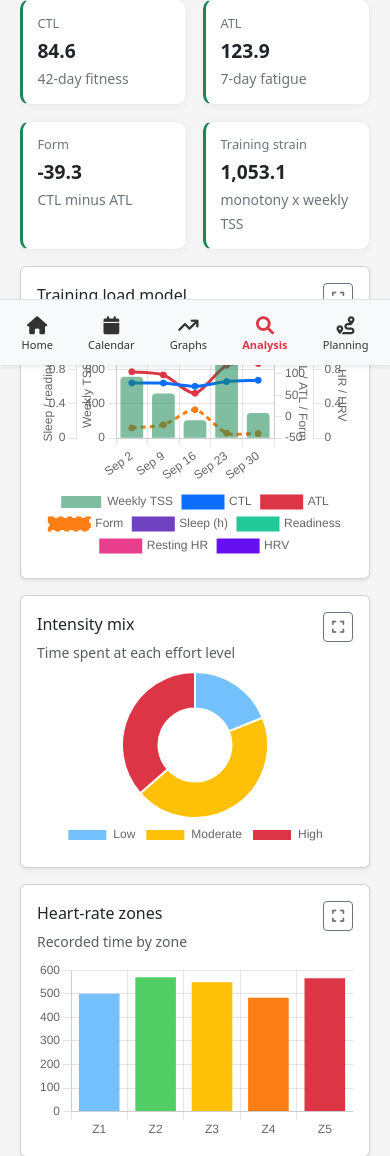
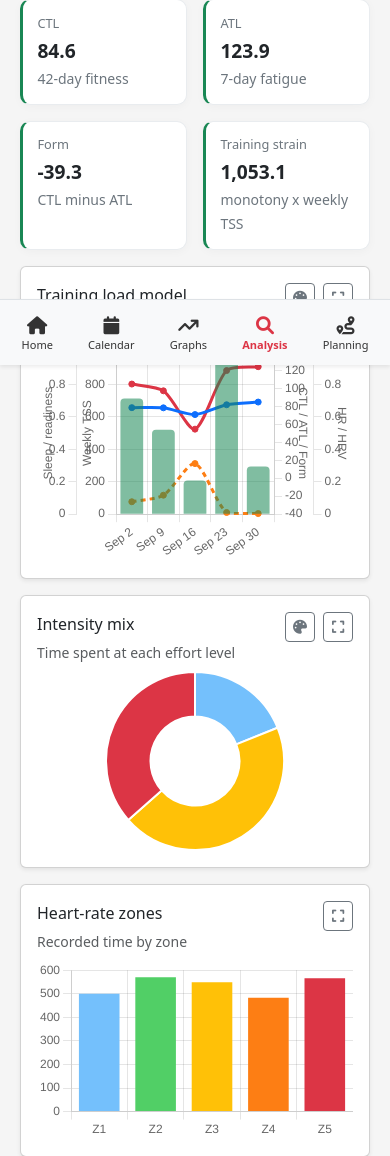
Before and after one commit to mattiaAsto/TrainingLows, a Flask app: page /analysis in a window 390 px wide. Shown: the part 479-1635 px from the top of the page. Run offline with Flask 3, Linux system fonts and the light colour scheme; a user stored in the database is signed in; parts of the project's set-up code (start-up, migrations or seed data) failed here and were passed over; some libraries are stand-ins or nearby versions.

Commit message:
Analysis page legends

```diff
--- a/app/main/templates/analysis_dashboard.html
+++ b/app/main/templates/analysis_dashboard.html
@@ -30,11 +30,11 @@
 
     <div class="row g-3 mb-3">
         <div class="col-12 col-xl-8"><div class="card shadow-sm h-100"><div class="card-body">
-            <div class="analysis-chart-heading"><h5 class="card-title mb-1">Training load model</h5><button class="btn btn-sm btn-outline-secondary graph-expand-btn" type="button" data-graph-target="load-trend-chart" data-graph-title="Training load model" aria-label="Expand Training load model" title="Expand graph"><i class="fas fa-expand"></i></button></div><div class="text-muted small mb-2">TSS, chronic load, acute load, and form</div>
+            <div class="analysis-chart-heading"><h5 class="card-title mb-1">Training load model</h5><div class="d-flex align-items-center gap-2"><span class="chart-legend-wrap"><button class="btn btn-sm btn-outline-secondary chart-legend-toggle" type="button" data-legend-toggle="load-trend-chart" aria-label="Show legend" title="Show legend"><i class="fas fa-palette"></i></button><div class="chart-legend-popover" data-legend-for="load-trend-chart"></div></span><button class="btn btn-sm btn-outline-secondary graph-expand-btn" type="button" data-graph-target="load-trend-chart" data-graph-title="Training load model" aria-label="Expand Training load model" title="Expand graph"><i class="fas fa-expand"></i></button></div></div><div class="text-muted small mb-2">TSS, chronic load, acute load, and form</div>
             <div class="analysis-chart"><canvas id="load-trend-chart"></canvas></div>
         </div></div></div>
         <div class="col-12 col-xl-4"><div class="card shadow-sm h-100"><div class="card-body">
-            <div class="analysis-chart-heading"><h5 class="card-title mb-1">Intensity mix</h5><button class="btn btn-sm btn-outline-secondary graph-expand-btn" type="button" data-graph-target="intensity-chart" data-graph-title="Intensity mix" aria-label="Expand Intensity mix" title="Expand graph"><i class="fas fa-expand"></i></button></div><div class="text-muted small mb-2">Time spent at each effort level</div>
+            <div class="analysis-chart-heading"><h5 class="card-title mb-1">Intensity mix</h5><div class="d-flex align-items-center gap-2"><span class="chart-legend-wrap"><button class="btn btn-sm btn-outline-secondary chart-legend-toggle" type="button" data-legend-toggle="intensity-chart" aria-label="Show legend" title="Show legend"><i class="fas fa-palette"></i></button><div class="chart-legend-popover" data-legend-for="intensity-chart"></div></span><button class="btn btn-sm btn-outline-secondary graph-expand-btn" type="button" data-graph-target="intensity-chart" data-graph-title="Intensity mix" aria-label="Expand Intensity mix" title="Expand graph"><i class="fas fa-expand"></i></button></div></div><div class="text-muted small mb-2">Time spent at each effort level</div>
             <div class="analysis-chart analysis-chart-short"><canvas id="intensity-chart"></canvas></div>
         </div></div></div>
     </div>
@@ -86,6 +86,12 @@
     .type-dot { display: inline-block; width: 9px; height: 9px; margin-right: .45rem; border-radius: 50%; }
     .type-running { background: #dc3545; } .type-cycling { background: #198754; }
     .type-swimming { background: #0d6efd; } .type-strength { background: #fd7e14; }
+    .chart-legend-wrap { position:relative; display:inline-flex; flex:0 0 auto; }
+    .chart-legend-toggle { display:none; width:30px; height:30px; padding:0; place-items:center; flex:0 0 auto; }
+    .chart-legend-popover { display:none; position:absolute; top:calc(100% + .4rem); right:0; z-index:30; min-width:170px; max-width:min(260px, calc(100vw - 2.5rem)); max-height:220px; overflow-y:auto; padding:.5rem .65rem; background:#fff; border:1px solid #dee2e6; border-radius:8px; box-shadow:0 10px 26px rgba(0,0,0,.14); }
+    .chart-legend-popover.is-open { display:block; }
+    .chart-legend-popover .legend-item { display:flex; align-items:center; gap:.5rem; padding:.2rem 0; font-size:.78rem; color:#333; white-space:nowrap; }
+    .chart-legend-popover .legend-swatch { width:10px; height:10px; border-radius:50%; flex:0 0 auto; }
 
     /* Small-device overrides: shorter charts, full-width range toggle, compact KPI text */
     @media (max-width: 575.98px) {
@@ -96,6 +102,7 @@
         .analysis-page .btn-group[aria-label="Analysis time range"] { display:flex; width:100%; }
         .analysis-page .btn-group[aria-label="Analysis time range"] .btn { flex:1 1 0; font-size:.78rem; padding:.3rem .25rem; }
         .analysis-chart-heading h5 { font-size: 1rem; }
+        .chart-legend-toggle { display:inline-grid; }
     }
 </style>
 {% endblock %}
@@ -112,9 +119,15 @@ document.addEventListener('DOMContentLoaded', function () {
     let expandedCanvasNextSibling = null;
     function closeAnalysisGraph() {
         if (!expandedCanvas) return;
+        const chart = charts[expandedCanvas.id.replace('-chart', '')];
         if (expandedCanvasNextSibling) expandedCanvasParent.insertBefore(expandedCanvas, expandedCanvasNextSibling); else expandedCanvasParent.appendChild(expandedCanvas);
         expandedCanvas = null; expandedCanvasParent = null; expandedCanvasNextSibling = null;
         graphOverlay.classList.remove('is-open'); graphOverlay.setAttribute('aria-hidden', 'true'); document.body.classList.remove('graph-overlay-open');
+        if (chart && chart.options.plugins && chart.options.plugins.legend) {
+            chart.options.plugins.legend.display = !isSmallScreen();
+            chart.resize();
+            chart.update('none');
+        }
     }
     document.querySelectorAll('#analysisGraphOverlay ~ .graph-expand-btn, .analysis-page .graph-expand-btn').forEach(function (button) {
         button.addEventListener('click', function () {
@@ -122,11 +135,55 @@ document.addEventListener('DOMContentLoaded', function () {
             expandedCanvas = canvas; expandedCanvasParent = canvas.parentElement; expandedCanvasNextSibling = canvas.nextSibling;
             graphOverlayTitle.textContent = button.dataset.graphTitle; graphOverlayStage.appendChild(canvas);
             graphOverlay.classList.add('is-open'); graphOverlay.setAttribute('aria-hidden', 'false'); document.body.classList.add('graph-overlay-open');
-            window.setTimeout(function () { if (charts[button.dataset.graphTarget.replace('-chart', '')]) charts[button.dataset.graphTarget.replace('-chart', '')].resize(); }, 50);
+            window.setTimeout(function () {
+                const chart = charts[button.dataset.graphTarget.replace('-chart', '')];
+                if (!chart) return;
+                // Expanded view has room, so always show the real Chart.js legend
+                if (chart.options.plugins && chart.options.plugins.legend) chart.options.plugins.legend.display = true;
+                chart.resize();
+                chart.update('none');
+            }, 50);
         });
     });
     document.querySelectorAll('[data-analysis-graph-close]').forEach(function (element) { element.addEventListener('click', closeAnalysisGraph); });
     document.addEventListener('keydown', function (event) { if (event.key === 'Escape') closeAnalysisGraph(); });
+    function isSmallScreen() { return window.matchMedia('(max-width: 575.98px)').matches; }
+    function setChartLegend(canvasId, items) {
+        const popover = document.querySelector('.chart-legend-popover[data-legend-for="' + canvasId + '"]');
+        if (!popover) return;
+        popover.innerHTML = items.length ? items.map(function (item) {
+            return '<div class="legend-item"><span class="legend-swatch" style="background:' + item.color + '"></span>' + escapeHtml(item.label) + '</div>';
+        }).join('') : '<div class="legend-item text-muted">No data</div>';
+    }
+    function closeLegendPopovers() {
+        document.querySelectorAll('.chart-legend-popover.is-open').forEach(function (p) { p.classList.remove('is-open'); });
+    }
+    document.querySelectorAll('.chart-legend-toggle').forEach(function (button) {
+        button.addEventListener('click', function (event) {
+            event.stopPropagation();
+            const popover = document.querySelector('.chart-legend-popover[data-legend-for="' + button.dataset.legendToggle + '"]');
+            if (!popover) return;
+            const wasOpen = popover.classList.contains('is-open');
+            closeLegendPopovers();
+            if (!wasOpen) popover.classList.add('is-open');
+        });
+    });
+    document.addEventListener('click', closeLegendPopovers);
+    document.addEventListener('keydown', function (event) { if (event.key === 'Escape') closeLegendPopovers(); });
+    let legendResizeTimer = null;
+    window.addEventListener('resize', function () {
+        clearTimeout(legendResizeTimer);
+        legendResizeTimer = setTimeout(function () {
+            if (graphOverlay.classList.contains('is-open')) return;
+            const small = isSmallScreen();
+            Object.keys(charts).forEach(function (name) {
+                const chart = charts[name];
+                if (!chart.options.plugins || !chart.options.plugins.legend) return;
+                chart.options.plugins.legend.display = !small;
+                chart.update('none');
+            });
+        }, 150);
+    });
     const numberFormat = new Intl.NumberFormat(undefined, { maximumFractionDigits: 1 });
     const activityColors = {{ activity_colors|tojson }};
 
@@ -144,6 +201,8 @@ document.addEventListener('DOMContentLoaded', function () {
     }
     function replaceChart(name, config) {
         if (charts[name]) charts[name].destroy();
+        // On phones the in-canvas legend eats the plot area; the palette popover replaces it
+        if (isSmallScreen() && config.options.plugins && config.options.plugins.legend) config.options.plugins.legend.display = false;
         charts[name] = new Chart(document.getElementById(name + '-chart'), config);
     }
 
@@ -188,9 +247,12 @@ document.addEventListener('DOMContentLoaded', function () {
             recovery: { position: 'left', beginAtZero: true, grid: { drawOnChartArea: false }, title: { display: true, text: 'Sleep / readiness' } },
             vitals: { position: 'right', beginAtZero: false, grid: { drawOnChartArea: false }, title: { display: true, text: 'HR / HRV' } }
         }, plugins: { legend: { position: 'bottom' } } } });
+        setChartLegend('load-trend-chart', charts['load-trend'].data.datasets.map(function (d) { return { label: d.label, color: d.borderColor || d.backgroundColor }; }));
 
         const intensity = data.intensity || [];
-        replaceChart('intensity', { type: 'doughnut', data: { labels: intensity.map(i => i.label), datasets: [{ data: intensity.map(i => i.minutes), backgroundColor: ['#74c0fc', '#ffc107', '#dc3545'] }] }, options: { responsive: true, maintainAspectRatio: false, plugins: { legend: { position: 'bottom' } } } });
+        const intensityPalette = ['#74c0fc', '#ffc107', '#dc3545'];
+        replaceChart('intensity', { type: 'doughnut', data: { labels: intensity.map(i => i.label), datasets: [{ data: intensity.map(i => i.minutes), backgroundColor: intensityPalette }] }, options: { responsive: true, maintainAspectRatio: false, plugins: { legend: { position: 'bottom' } } } });
+        setChartLegend('intensity-chart', intensity.map(function (item, idx) { return { label: item.label, color: intensityPalette[idx] }; }));
 
         const zones = data.zones || [];
         replaceChart('zones', { type: 'bar', data: { labels: zones.map(z => z.label), datasets: [{ label: 'Minutes', data: zones.map(z => z.minutes), backgroundColor: ['#74c0fc', '#51cf66', '#ffc107', '#fd7e14', '#dc3545'] }] }, options: { responsive: true, maintainAspectRatio: false, scales: { y: { beginAtZero: true } }, plugins: { legend: { display: false } } } });
--- a/app/settings/routes.py
+++ b/app/settings/routes.py
@@ -1,4 +1,5 @@
 from datetime import date, datetime, timedelta
+import bcrypt
 from flask import abort, current_app, flash, redirect, render_template, request, session, url_for
 from flask_login import current_user
 
@@ -11,7 +12,14 @@ from app.email_utils import (
 from app.activity_catalog import ACTIVITY_COLORS
 from app.athlete_context import athlete_is_visible, managed_athletes as get_roster_for_current_user, selected_athlete as get_selected_athlete
 from app.models import Activity, Athlete, Coach, PendingInvite, PlannedActivity, StravaActivity, User
+from app.rate_limit import enforce_rate_limit
 from . import settings
+
+
+def _is_valid_password(pw):
+    # bcrypt only uses the first 72 bytes; longer inputs would be silently
+    # truncated, so reject them instead of pretending they are distinct.
+    return bool(pw) and len(pw) >= 8 and len(pw.encode('utf-8')) <= 72
 
 
 ATHLETE_STATES = {
@@ -259,6 +267,36 @@ def update_profile():
         )
     else:
         flash('Personal data updated.', 'success')
+    return redirect(url_for('settings.settings_home'))
+
+
+@settings.route('/password/update', methods=['POST'])
+def update_password():
+    enforce_rate_limit('password-change', 10, 60)
+
+    old_password = request.form.get('old_password', '')
+    new_password = request.form.get('new_password', '')
+    confirm_new_password = request.form.get('confirm_new_password', '')
+
+    if not old_password or not new_password or not confirm_new_password:
+        flash('Please fill in all password fields.', 'warning')
+        return redirect(url_for('settings.settings_home'))
+
+    if not bcrypt.checkpw(old_password.encode('utf-8'), current_user.password):
+        flash('Your current password is incorrect. Your password was not changed.', 'danger')
+        return redirect(url_for('settings.settings_home'))
+
+    if not _is_valid_password(new_password):
+        flash('New password must be between 8 and 72 characters long.', 'warning')
+        return redirect(url_for('settings.settings_home'))
+
+    if new_password != confirm_new_password:
+        flash('New passwords do not match. Your password was not changed.', 'warning')
+        return redirect(url_for('settings.settings_home'))
+
+    current_user.password = bcrypt.hashpw(new_password.encode('utf-8'), bcrypt.gensalt())
+    db.session.commit()
+    flash('Your password has been updated.', 'success')
     return redirect(url_for('settings.settings_home'))
 
 
```
